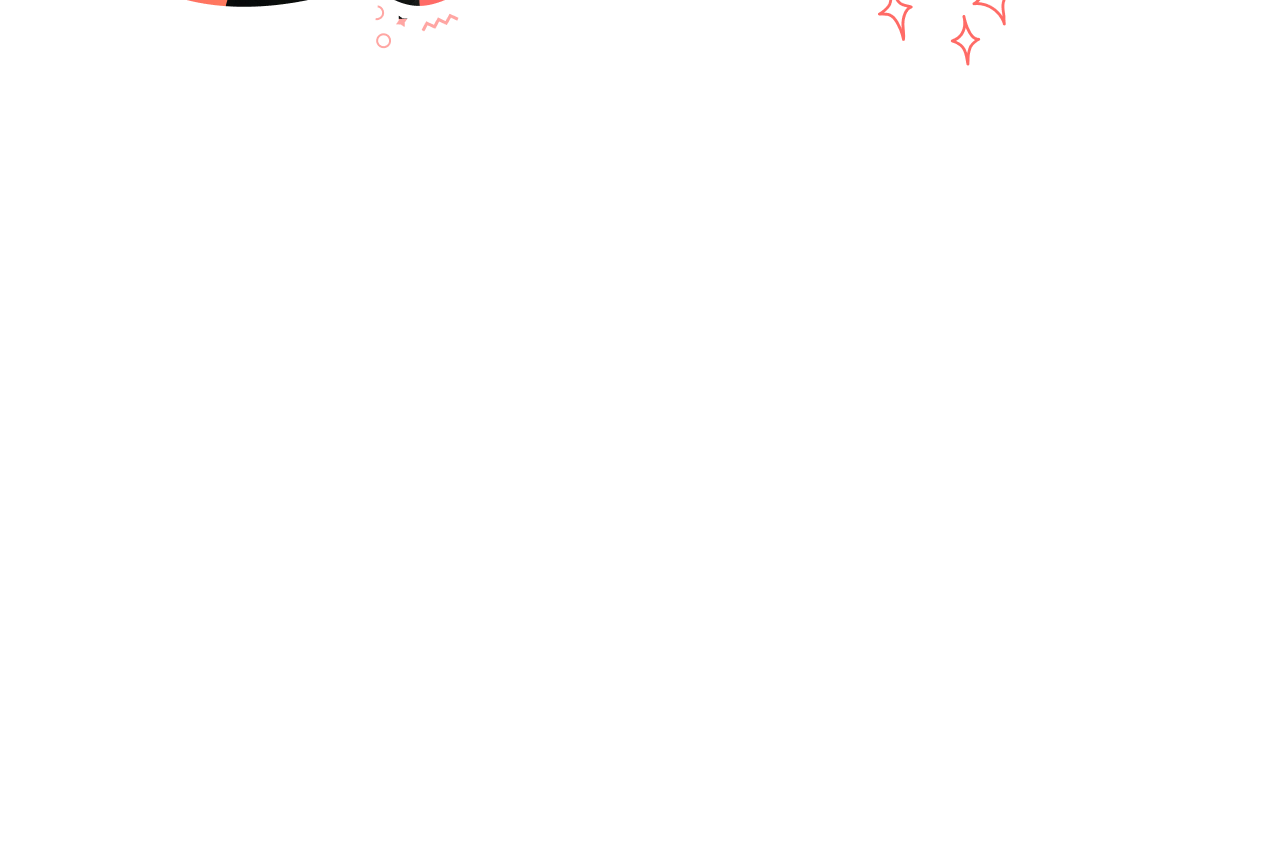
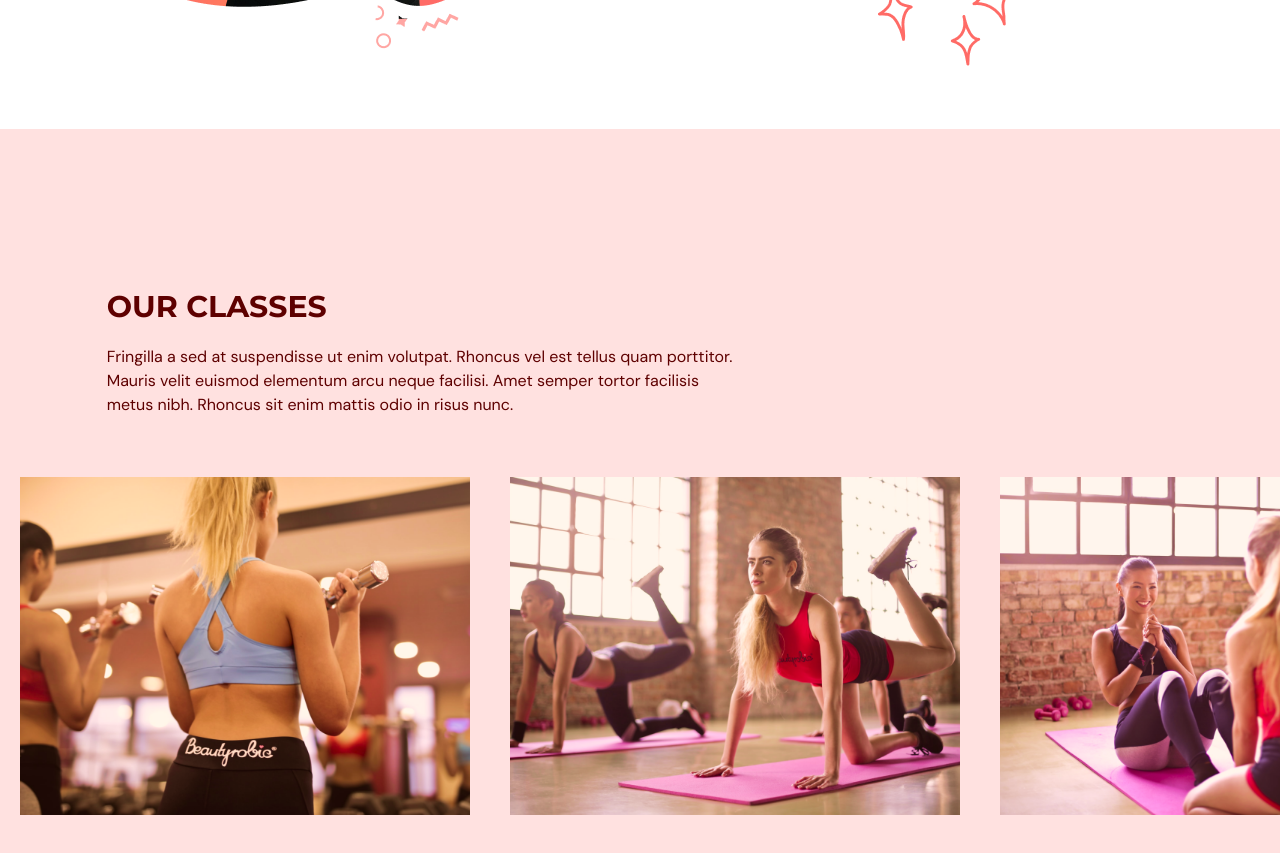
Before and after one commit to arielberardi/gym-landing, a React (Vite) app: page / in a window 1280 px wide. Shown: the part 2000-2853 px from the top of the page. Before the commit the page ends 2129 px from the top, so only its background shows below. Built offline with nearby package versions, Linux system fonts and the light colour scheme.

Commit message:
Implement Our Classes page

```diff
--- a/src/App.tsx
+++ b/src/App.tsx
@@ -1,6 +1,7 @@
 import Navbar from '@/scenes/navbar';
 import Home from '@/scenes/home';
 import Benefits from '@/scenes/benefits';
+import OurClasses from '@/scenes/ourClasses';
 import { useEffect, useState } from 'react';
 import { SelectedPage } from '@/types/selectedPage';
 
@@ -31,6 +32,7 @@
       />
       <Home setSelectedPage={setSelectedPage} />
       <Benefits setSelectedPage={setSelectedPage} />
+      <OurClasses setSelectedPage={setSelectedPage} />
     </div>
   );
 }
--- /dev/null
+++ b/src/scenes/ourClasses/Class.tsx
@@ -0,0 +1,24 @@
+type Props = {
+  name: string;
+  description?: string;
+  image: string;
+};
+
+function Class({ name, description, image }: Props) {
+  const overlayStyles = `absolute p-5 z-30 h-[380px] w-[450px]
+    flex flex-col items-center justify-center whitespace-normal
+    bg-primary-500 text-center text-white
+    opacity-0 transition duration-500 hover:opacity-90`;
+
+  return (
+    <li className="relative mx-5 inline-block h-[380px] w-[450px]">
+      <div className={overlayStyles}>
+        <p className="text-2xl">{name}</p>
+        <p className="mt-5">{description}</p>
+      </div>
+      <img alt={`${image}`} src={image} />
+    </li>
+  );
+}
+
+export default Class;
--- /dev/null
+++ b/src/scenes/ourClasses/index.tsx
@@ -0,0 +1,95 @@
+import { SelectedPage } from '@/types/selectedPage';
+import { motion } from 'framer-motion';
+
+import image1 from '@/assets/images/image1.png';
+import image2 from '@/assets/images/image2.png';
+import image3 from '@/assets/images/image3.png';
+import image4 from '@/assets/images/image4.png';
+import image5 from '@/assets/images/image5.png';
+import image6 from '@/assets/images/image6.png';
+import HText from '@/components/htext';
+
+import type { ClassType } from '@/types/classType';
+import Class from './Class';
+
+const classes: Array<ClassType> = [
+  {
+    name: 'Weight Training Classes',
+    description:
+      'Lorem ipsum dolor sit amet, consectetur adipiscing elit, sed do eiusmod tempor incididunt ut labore et dolore magna aliqua. Ut enim ad minim veniam, quis nostrud exercitation ullamco laboris nisi ut aliquip ex ea commodo consequat.',
+    image: image1,
+  },
+  {
+    name: 'Yoga Classes',
+    image: image2,
+  },
+  {
+    name: 'Ab Core Classes',
+    description:
+      'Lorem ipsum dolor sit amet, consectetur adipiscing elit, sed do eiusmod tempor incididunt ut labore et dolore magna aliqua. Ut enim ad minim veniam, quis nostrud exercitation ullamco laboris nisi ut aliquip ex ea commodo consequat.',
+    image: image3,
+  },
+  {
+    name: 'Adventure Classes',
+    description:
+      'Lorem ipsum dolor sit amet, consectetur adipiscing elit, sed do eiusmod tempor incididunt ut labore et dolore magna aliqua. Ut enim ad minim veniam, quis nostrud exercitation ullamco laboris nisi ut aliquip ex ea commodo consequat.',
+    image: image4,
+  },
+  {
+    name: 'Fitness Classes',
+    image: image5,
+  },
+  {
+    name: 'Training Classes',
+    description:
+      'Lorem ipsum dolor sit amet, consectetur adipiscing elit, sed do eiusmod tempor incididunt ut labore et dolore magna aliqua. Ut enim ad minim veniam, quis nostrud exercitation ullamco laboris nisi ut aliquip ex ea commodo consequat.',
+    image: image6,
+  },
+];
+
+type Props = {
+  setSelectedPage: (value: SelectedPage) => void;
+};
+
+function OurClasses({ setSelectedPage }: Props) {
+  return (
+    <section id="ourclasses" className="w-full bg-primary-100 py-40">
+      <motion.div onViewportEnter={() => setSelectedPage(SelectedPage.OurClasses)}>
+        <motion.div
+          className="mx-auto w-5/6"
+          initial="hidden"
+          whileInView="visible"
+          viewport={{ once: true, amount: 0.5 }}
+          transition={{ duration: 0.5 }}
+          variants={{
+            hidden: { opacity: 0, x: -50 },
+            visible: { opacity: 1, x: 0 },
+          }}
+        >
+          <div className="md:w-3/5">
+            <HText>Our classes</HText>
+            <p className="py-5">
+              Fringilla a sed at suspendisse ut enim volutpat. Rhoncus vel est tellus quam
+              porttitor. Mauris velit euismod elementum arcu neque facilisi. Amet semper tortor
+              facilisis metus nibh. Rhoncus sit enim mattis odio in risus nunc.
+            </p>
+          </div>
+        </motion.div>
+        <div className="mt-10 h-[353px] w-full overflow-x-auto overflow-y-hidden">
+          <ul className="w-[2800px] whitespace-nowrap">
+            {classes.map((item: ClassType, index) => (
+              <Class
+                key={`${item.name}-${index}`}
+                name={item.name}
+                description={item.description}
+                image={item.image}
+              />
+            ))}
+          </ul>
+        </div>
+      </motion.div>
+    </section>
+  );
+}
+
+export default OurClasses;
--- /dev/null
+++ b/src/types/classType.ts
@@ -0,0 +1,5 @@
+export type ClassType = {
+  name: string;
+  description?: string;
+  image: string;
+};
```
